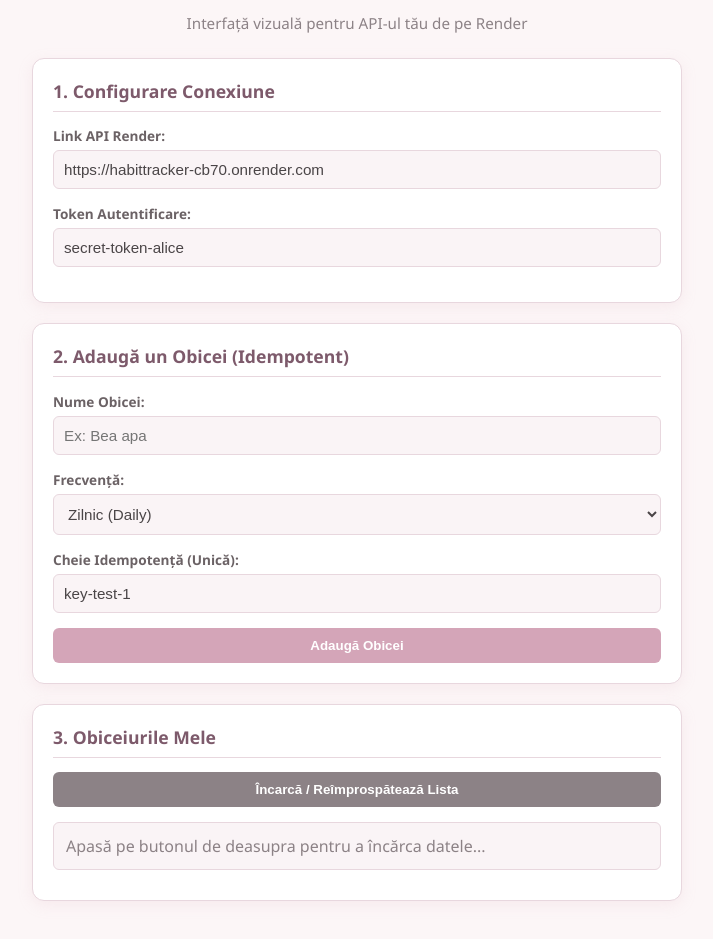
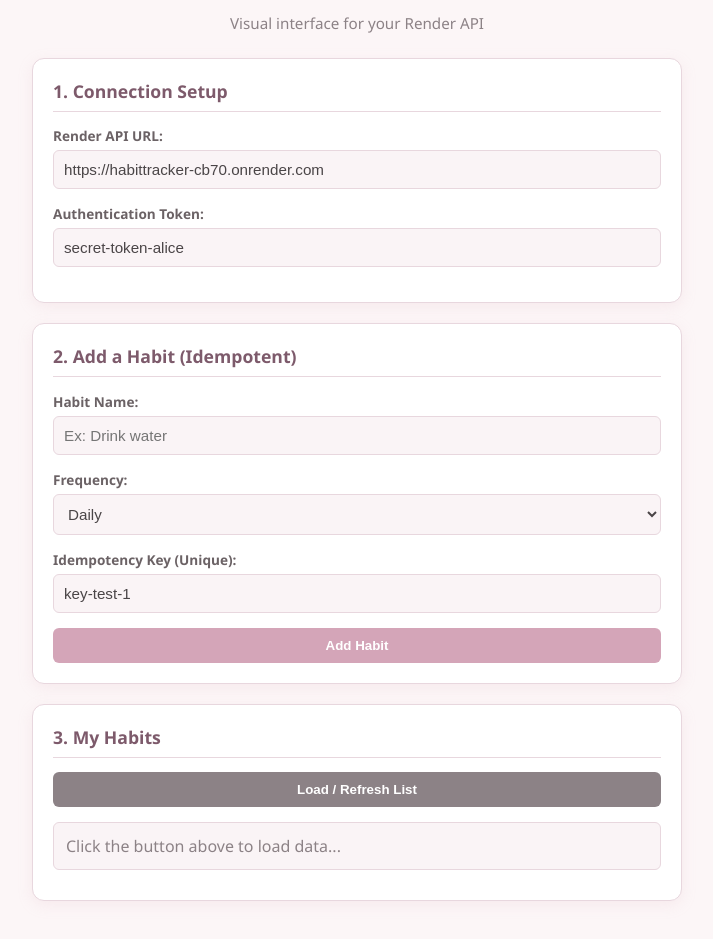
Before and after one commit to oliviamol/Habittracker, a website: page index.html in a window 1280 px wide. Shown: the part 87-1026 px from the top of the page, without its empty margins (283-996 px from the left). Drawn offline with Linux system fonts and the light colour scheme.

Commit message:
Add files via upload

```diff
--- a/index.html
+++ b/index.html
@@ -1,5 +1,5 @@
 <!DOCTYPE html>
-<html lang="ro">
+<html lang="en">
 <head>
     <meta charset="UTF-8">
     <meta name="viewport" content="width=device-width, initial-scale=1.0">
@@ -15,7 +15,6 @@
             --input-bg: #faf4f6;
             --shadow: 0 4px 15px rgba(212, 165, 184, 0.15);
         }
-
         body {
             font-family: 'Segoe UI', Tahoma, Geneva, Verdana, sans-serif;
             background-color: var(--bg-color);
@@ -25,27 +24,10 @@
             display: flex;
             justify-content: center;
         }
-
-        .container {
-            width: 100%;
-            max-width: 650px;
-        }
-
-        header {
-            text-align: center;
-            margin-bottom: 25px;
-        }
-
-        header h1 {
-            color: #7d5a6b;
-            margin-bottom: 5px;
-        }
-
-        header p {
-            color: #8c8286;
-            font-size: 0.95rem;
-        }
-
+        .container { width: 100%; max-width: 650px; }
+        header { text-align: center; margin-bottom: 25px; }
+        header h1 { color: #7d5a6b; margin-bottom: 5px; }
+        header p { color: #8c8286; font-size: 0.95rem; }
         .card {
             background: var(--card-bg);
             border: 1px solid var(--border-color);
@@ -54,7 +36,6 @@
             margin-bottom: 20px;
             box-shadow: var(--shadow);
         }
-
         .card h2 {
             font-size: 1.1rem;
             color: #7d5a6b;
@@ -62,11 +43,7 @@
             border-bottom: 1px solid var(--border-color);
             padding-bottom: 8px;
         }
-
-        .form-group {
-            margin-bottom: 15px;
-        }
-
+        .form-group { margin-bottom: 15px; }
         label {
             display: block;
             font-size: 0.85rem;
@@ -74,7 +51,6 @@
             margin-bottom: 5px;
             color: #6b6265;
         }
-
         input, select {
             width: 100%;
             padding: 10px;
@@ -85,12 +61,7 @@
             color: var(--text-color);
             box-sizing: border-box;
         }
-
-        input:focus, select:focus {
-            outline: none;
-            border-color: var(--primary-color);
-        }
-
+        input:focus, select:focus { outline: none; border-color: var(--primary-color); }
         button {
             background-color: var(--primary-color);
             color: white;
@@ -99,20 +70,10 @@
             border-radius: 6px;
             font-weight: 600;
             cursor: pointer;
-            transition: background 0.2s;
             width: 100%;
         }
-
-        button:hover {
-            background-color: var(--primary-hover);
-        }
-
-        .habits-list {
-            list-style: none;
-            padding: 0;
-            margin: 0;
-        }
-
+        button:hover { background-color: var(--primary-hover); }
+        .habits-list { list-style: none; padding: 0; margin: 0; }
         .habit-item {
             background: var(--input-bg);
             border: 1px solid var(--border-color);
@@ -123,12 +84,7 @@
             justify-content: space-between;
             align-items: center;
         }
-
-        .habit-info h4 {
-            margin: 0 0 4px 0;
-            color: #594e52;
-        }
-
+        .habit-info h4 { margin: 0 0 4px 0; color: #594e52; }
         .habit-info span {
             font-size: 0.8rem;
             color: #8c8286;
@@ -142,46 +98,46 @@
     <div class="container">
         <header>
             <h1>Habit Tracker Dashboard</h1>
-            <p>Interfață vizuală pentru API-ul tău de pe Render</p>
+            <p>Visual interface for your Render API</p>
         </header>
 
         <div class="card">
-            <h2>1. Configurare Conexiune</h2>
+            <h2>1. Connection Setup</h2>
             <div class="form-group">
-                <label for="apiUrl">Link API Render:</label>
+                <label for="apiUrl">Render API URL:</label>
                 <input type="text" id="apiUrl" value="https://habittracker-cb70.onrender.com">
             </div>
             <div class="form-group">
-                <label for="token">Token Autentificare:</label>
+                <label for="token">Authentication Token:</label>
                 <input type="text" id="token" value="secret-token-alice">
             </div>
         </div>
 
         <div class="card">
-            <h2>2. Adaugă un Obicei (Idempotent)</h2>
+            <h2>2. Add a Habit (Idempotent)</h2>
             <div class="form-group">
-                <label for="habitName">Nume Obicei:</label>
-                <input type="text" id="habitName" placeholder="Ex: Bea apa">
+                <label for="habitName">Habit Name:</label>
+                <input type="text" id="habitName" placeholder="Ex: Drink water">
             </div>
             <div class="form-group">
-                <label for="habitFreq">Frecvență:</label>
+                <label for="habitFreq">Frequency:</label>
                 <select id="habitFreq">
-                    <option value="daily">Zilnic (Daily)</option>
-                    <option value="weekly">Săptămânal (Weekly)</option>
+                    <option value="daily">Daily</option>
+                    <option value="weekly">Weekly</option>
                 </select>
             </div>
             <div class="form-group">
-                <label for="idempotencyKey">Cheie Idempotență (Unică):</label>
+                <label for="idempotencyKey">Idempotency Key (Unique):</label>
                 <input type="text" id="idempotencyKey" value="key-test-1">
             </div>
-            <button onclick="createHabit()">Adaugă Obicei</button>
+            <button onclick="createHabit()">Add Habit</button>
         </div>
 
         <div class="card">
-            <h2>3. Obiceiurile Mele</h2>
-            <button onclick="fetchHabits()" style="margin-bottom: 15px; background-color: #8c8286;">Încarcă / Reîmprospătează Lista</button>
+            <h2>3. My Habits</h2>
+            <button onclick="fetchHabits()" style="margin-bottom: 15px; background-color: #8c8286;">Load / Refresh List</button>
             <ul id="habitsList" class="habits-list">
-                <li class="habit-item"><span style="color: #8c8286;">Apasă pe butonul de deasupra pentru a încărca datele...</span></li>
+                <li class="habit-item"><span style="color: #8c8286;">Click the button above to load data...</span></li>
             </ul>
         </div>
     </div>
@@ -198,14 +154,14 @@
                 });
 
                 if (!response.ok) {
-                    throw new Error('Eroare la preluarea datelor (Verifică token-ul)');
+                    throw new Error('Error fetching data (Check your token)');
                 }
 
                 const habits = await response.json();
                 listEl.innerHTML = '';
 
                 if (habits.length === 0) {
-                    listEl.innerHTML = '<li class="habit-item">Nu există obiceiuri salvate.</li>';
+                    listEl.innerHTML = '<li class="habit-item">No habits saved yet.</li>';
                     return;
                 }
 
@@ -232,7 +188,7 @@
             const idempotencyKey = document.getElementById('idempotencyKey').value;
 
             if (!name) {
-                alert('Introdu un nume pentru obicei!');
+                alert('Please enter a name for the habit!');
                 return;
             }
 
@@ -248,14 +204,14 @@
 
                 const data = await response.json();
                 if (!response.ok) {
-                    alert('Eroare: ' + (data.error || JSON.stringify(data)));
+                    alert('Error: ' + (data.error || JSON.stringify(data)));
                 } else {
-                    alert('Obicei adăugat cu succes!');
+                    alert('Habit added successfully!');
                     document.getElementById('idempotencyKey').value = 'key-' + Math.random().toString(36).substring(7);
                     fetchHabits();
                 }
             } catch (err) {
-                alert('Eroare de rețea: ' + err.message);
+                alert('Network error: ' + err.message);
             }
         }
     </script>
```
